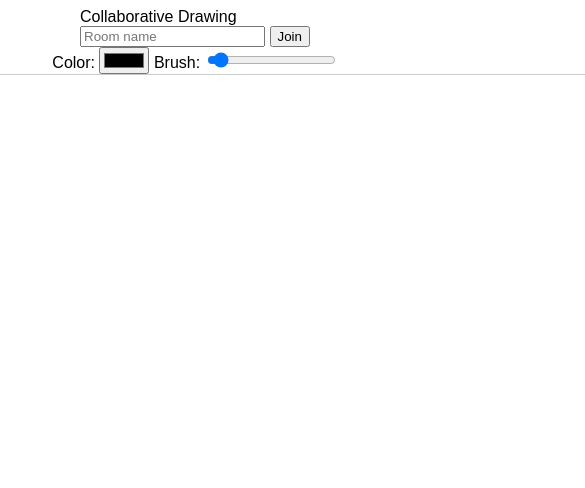
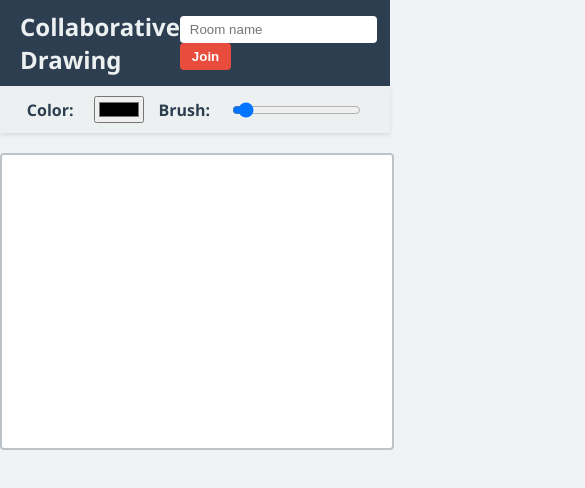
Before and after one commit to ava1313/collaborative-drawing-app, a website: page public/index.html in a window 390 px wide. Shown: the top 488 px of the page, 585 px wide, since content can reach past the window. Drawn offline with nearby package versions, Linux system fonts and the light colour scheme; no server answers.

Commit message:
Improve styling: add navbar, toolbar styles, and responsive layout

```diff
--- a/public/styles.css
+++ b/public/styles.css
@@ -1,11 +1,92 @@
+/* General styling */
 body {
+  margin: 0;
+  padding: 0;
+  font-family: 'Segoe UI', Tahoma, Geneva, Verdana, sans-serif;
+  background-color: #f0f2f5;
   display: flex;
   flex-direction: column;
-  align-items: center;
-  font-family: Arial, sans-serif;
+  min-height: 100vh;
+  align-items: stretch;
 }
 
+/* Navigation bar */
+nav {
+  background-color: #2c3e50;
+  color: #ecf0f1;
+  padding: 10px 20px;
+  display: flex;
+  align-items: center;
+  justify-content: space-between;
+}
+
+nav .logo {
+  font-size: 1.5rem;
+  font-weight: bold;
+}
+
+nav form {
+  display: flex;
+  gap: 10px;
+}
+
+nav input[type="text"] {
+  padding: 6px 10px;
+  border: none;
+  border-radius: 4px;
+}
+
+nav button {
+  padding: 6px 12px;
+  border: none;
+  border-radius: 4px;
+  background-color: #e74c3c;
+  color: #fff;
+  cursor: pointer;
+  font-weight: bold;
+}
+
+nav button:hover {
+  background-color: #c0392b;
+}
+
+/* Toolbar for drawing tools */
+.toolbar {
+  background-color: #ecf0f1;
+  padding: 10px 20px;
+  display: flex;
+  gap: 15px;
+  align-items: center;
+  justify-content: center;
+  box-shadow: 0 2px 4px rgba(0, 0, 0, 0.1);
+}
+
+.toolbar label {
+  margin-right: 5px;
+  font-weight: bold;
+  color: #2c3e50;
+}
+
+.toolbar input[type="color"],
+.toolbar input[type="range"] {
+  cursor: pointer;
+}
+
+/* Canvas styling */
 #drawingCanvas {
-  border: 1px solid #ccc;
+  border: 2px solid #bdc3c7;
+  background-color: #fff;
+  border-radius: 4px;
+  margin: 20px auto;
   cursor: crosshair;
+  touch-action: none; /* prevents default scroll on touch devices */
+  display: block;
 }
+
+/* Responsive canvas container */
+@media (max-width: 850px) {
+  #drawingCanvas {
+    width: 100%;
+    height: auto;
+  }
+}
```
